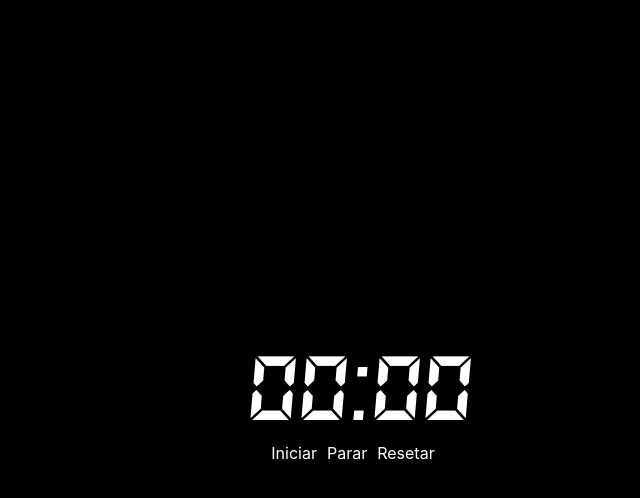
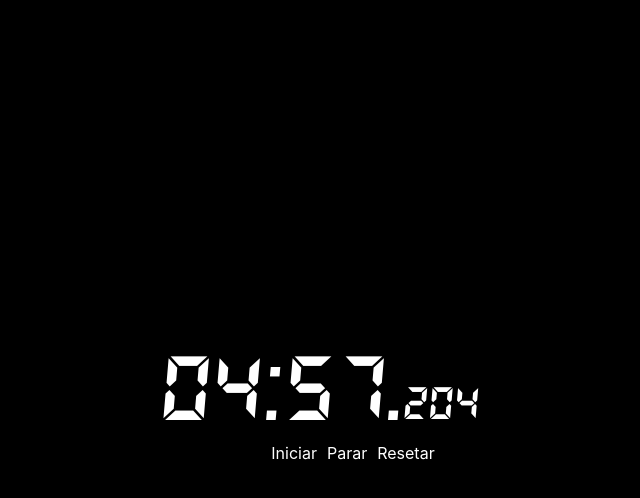
Before and after one commit to rogeriop1990cv/stopwatches, a React (Create React App) app: page / in a window 1280 px wide. Both pictures are taken after a click on the element "Iniciar". Shown: the top 498 px of the page, without its empty margins (282-922 px from the left). Built offline with nearby package versions, Linux system fonts and the light colour scheme.

Commit message:
Construcao da logica do cronometro, adicao do estado milleseconds, edicao do CSS dos milisseconds

```diff
--- a/src/App.css
+++ b/src/App.css
@@ -29,9 +29,22 @@ body{
   height: 100px;
   width: 100px;
 }
-.times p {
+
+.times {
+  display: flex;
+  width: 400px;
+}
+
+.minSecs {
   font-family: DS-DIGIT;
   font-size: 100px;
+}
+
+.milliseconds {
+  font-family: DS-DIGIT;
+  font-size: 50px;
+  align-self: flex-end;
+  margin-bottom: 10px;
 }
 
 .input-time {
--- a/src/Relogio.js
+++ b/src/Relogio.js
@@ -4,28 +4,42 @@ export default class Relogio extends React.Component {
   constructor(props) {
     super(props)
     this.state = {
-      time: "00:00",
+      time: '',
+      milliseconds: '',
       started: false,
     }
 
 
   }
 
-  iniciar = (valorInput) => {
+  iniciar = (minutos, segundos) => {
     this.setState({
       started: true,
     })
-    // const time = new Date(0)
-    // const
-    // time.setHours(0)
-    // time.setSeconds(10);
+    const time = new Date(0)
+      time.setHours (0);
+      time.setMinutes(minutos)
+      time.setSeconds(segundos)
+
+    this.contagemRegressiva = setInterval(() => {
+      time.setMilliseconds(time.getMilliseconds() -4)
+      const timeString = time.toTimeString().slice(3, 8);
+      this.setState({
+        time: `${timeString}`,
+        milliseconds: `${time.getMilliseconds()}`,
+      })
+      if(timeString === '00:00'){
+            clearInterval(this.contagemRegressiva)
+          }
+    }, 1)
+
   }
 
   updatetimr = () => {
   }
 
   parar = () => {
-    clearInterval(this.createClock)
+    clearInterval(this.contagemRegressiva)
     console.log('parou')
   }
 
@@ -37,10 +51,11 @@ export default class Relogio extends React.Component {
 
   render() {
     document.title = "BeeOnTime"
-    const { time, started } = this.state;
+    const { time, started, milliseconds } = this.state;
     const timer = (
       <section className="times" >
-        <p name="times" >{ time }</p>
+        <p className="minSecs" >{ time }.</p>
+        <p className="milliseconds">{ milliseconds }</p>
       </section>
     )
     const inputter = (
@@ -55,7 +70,7 @@ export default class Relogio extends React.Component {
       <section className="main-time">
           {started ? timer : inputter}
           <section className="menu-time">
-            <p className="input-time-iniciar" onClick={ this.iniciar }>Iniciar</p>
+            <p className="input-time-iniciar" onClick={ () => this.iniciar(5,0) }>Iniciar</p>
             <p className="input-time-parar" onClick={ this.parar }>Parar</p>
             <p className="input-time-resetar" onClick={ this.resetar }>Resetar</p>
           </section>
```
Also changed, not shown: testes.js (+10 -13 lines).
